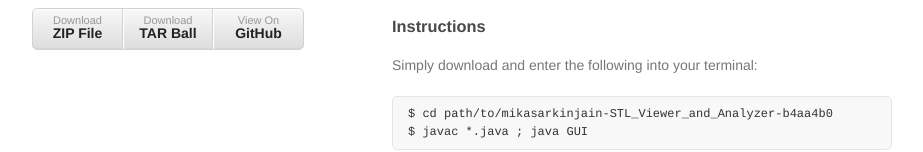
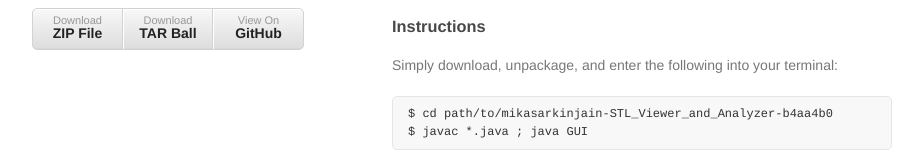
Before and after one commit to mikasarkinjain/STL_Viewer_and_Analyzer, a plain HTML site: page index.html in a window 1280 px wide. Shown: the part 183-335 px from the top of the page, without its empty margins (178-1101 px from the left). Drawn offline with Linux system fonts and the light colour scheme.

Commit message:
Update index.html

```diff
--- a/index.html
+++ b/index.html
@@ -36,7 +36,7 @@
 <h3>
 <a name="instructions" class="anchor" href="#instructions"><span class="octicon octicon-link"></span></a>Instructions</h3>
 
-<p>Simply download and enter the following into your terminal:</p>
+<p>Simply download, unpackage, and enter the following into your terminal:</p>
 
 <pre><code>$ cd path/to/mikasarkinjain-STL_Viewer_and_Analyzer-b4aa4b0
 $ javac *.java ; java GUI
```
